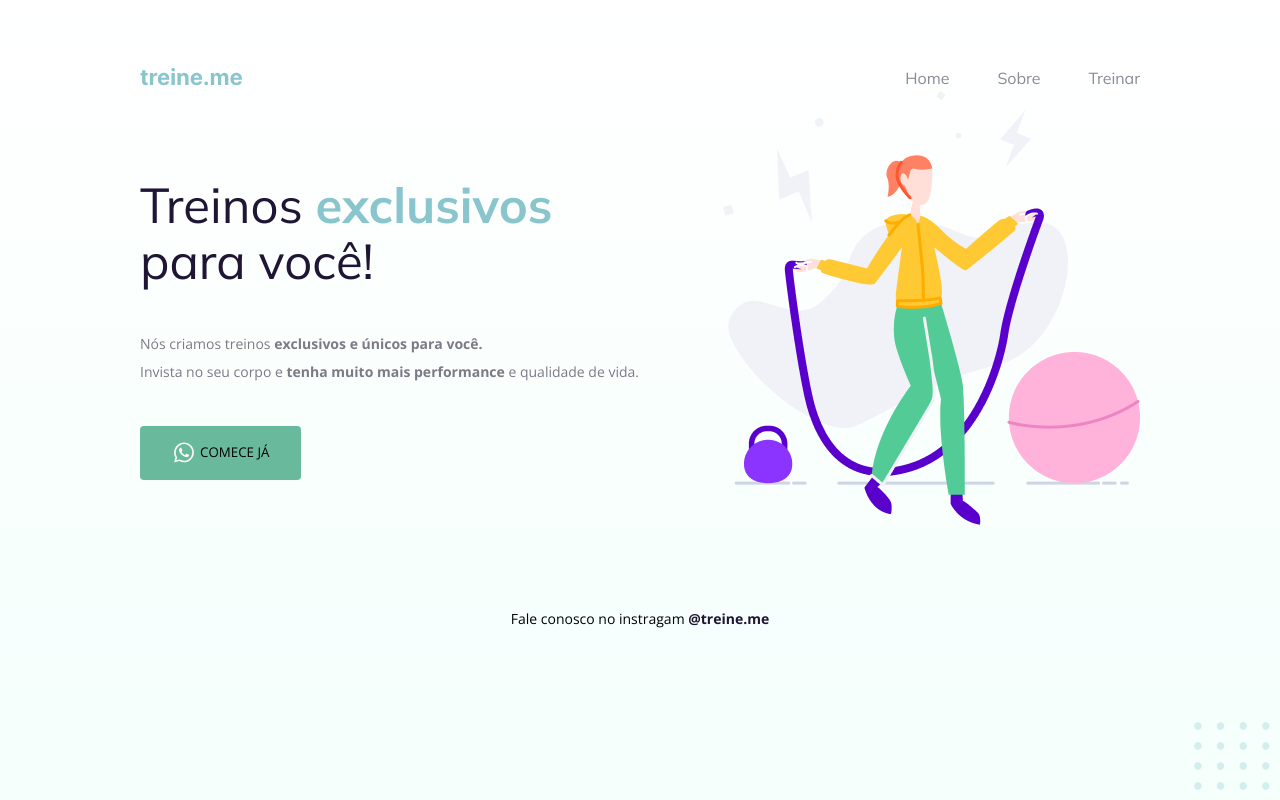
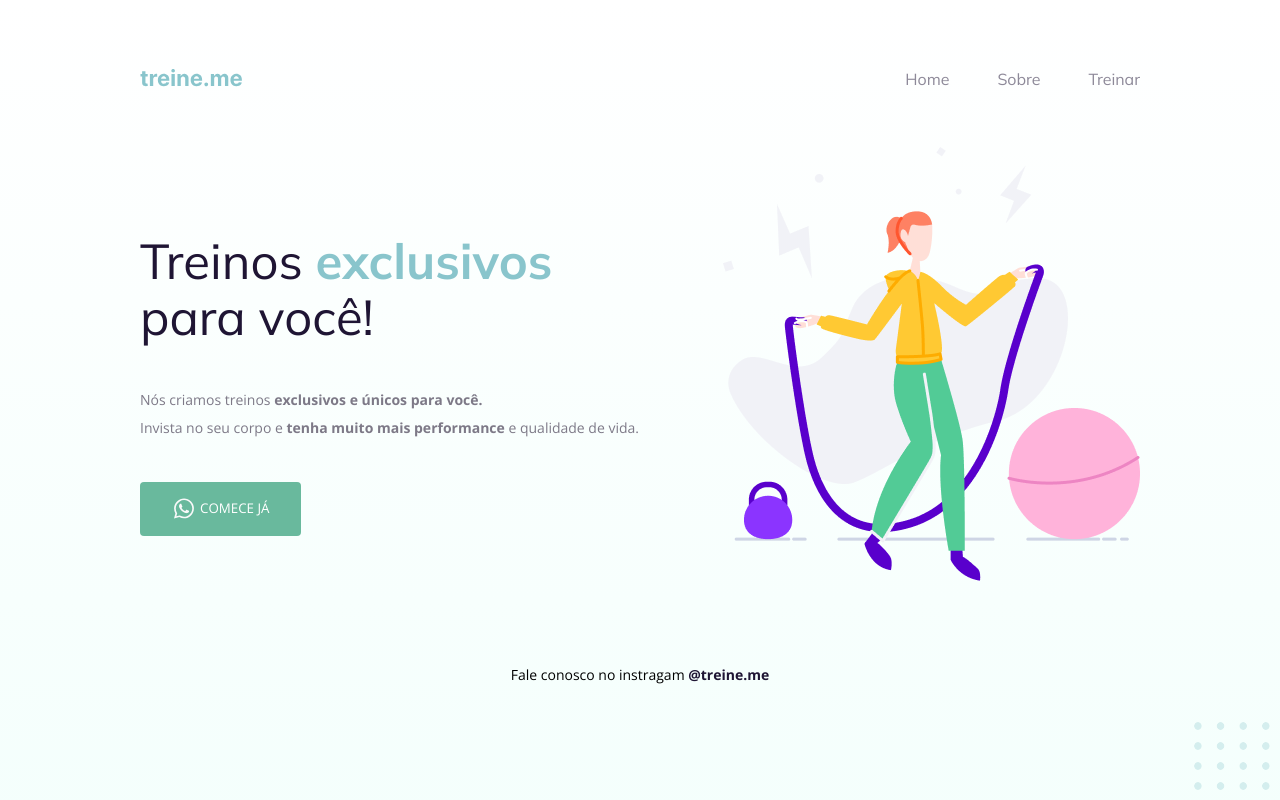
Before and after one commit to vitor-tito/RocketseatExplorerP2, a plain HTML site: page index.html in a window 1280 px wide. Drawn offline with nearby package versions, Linux system fonts and the light colour scheme.

Commit message:
Change the button text color and top page padding

```diff
--- a/style.css
+++ b/style.css
@@ -12,13 +12,15 @@ body {
 .page {
   width: 1000px;
   margin: 0px auto;
-  padding-top: 64px;
+  padding-top: 65px;
 }
 
 nav {
   display: flex; /* Definindo a visualização da caixa como flexivel, habilitando novos parâmetros */
   justify-content: space-between; /* Colocando espaço entre os dois elementos até as extremidades */
   align-items: center; /* Alinhando os elementos no eixo vertical, utilizando-se do "main axis"*/
+
+  margin-bottom: 55px;
 }
 
 ul {
@@ -78,6 +80,7 @@ section p {
 
 button {
   text-transform: uppercase; /*Colocando texto dentro do botão como caixa alta"*/
+  color: white;
   font-family: 'Open Sans', sans-serif;
 
   background: #69B99D; /*Colocando cor de fundo na caixa*/
```
